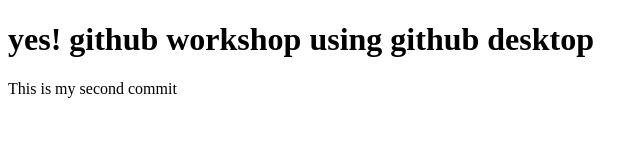
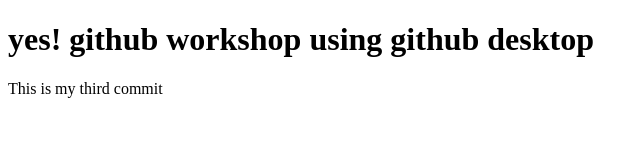
Before and after one commit to sp0005/day-13, a plain HTML site: page index.html in a window 1280 px wide. Shown: the full height of the page, 0-640 px from the left. Drawn offline with Linux system fonts and the light colour scheme.

Commit message:
changed to third

```diff
--- a/index.html
+++ b/index.html
@@ -7,7 +7,7 @@
 </head>
 <body>
     <h1> yes! github workshop using github desktop</h1>
-    <p>This is my second commit
+    <p>This is my third commit
     </p>
 </body>
 </html>
```
